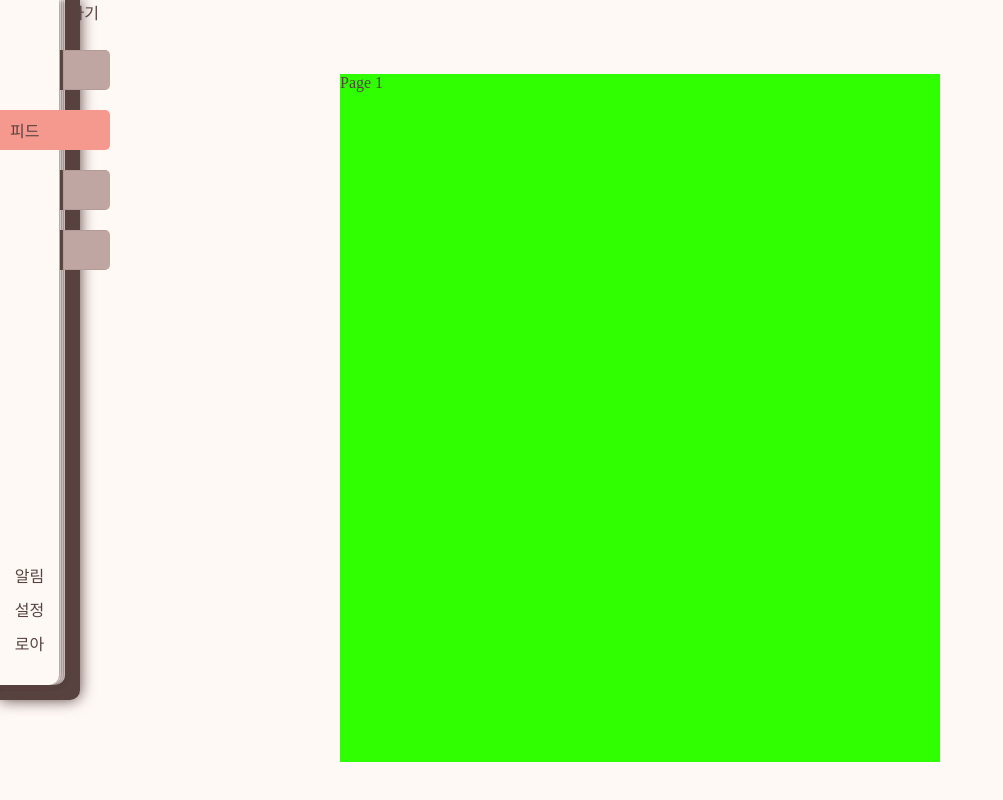
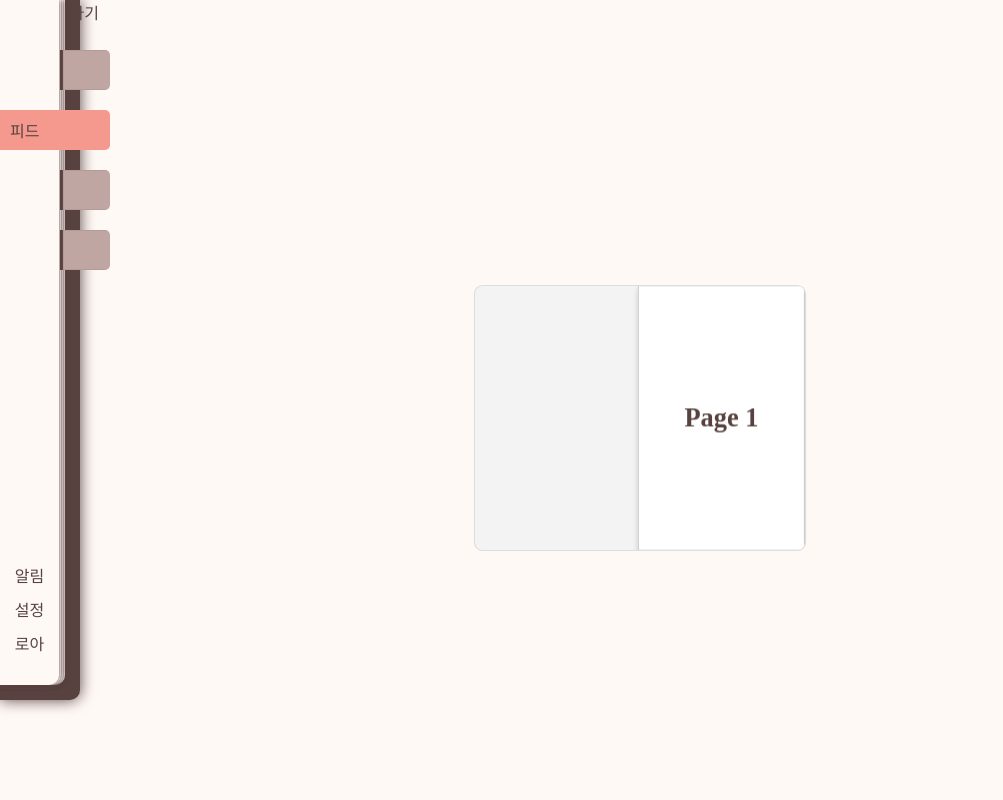
Before and after one commit to thingk0/Mybrary, a React (Create React App) app in the folder frontend/: page /mybrary/userid/bookshelf/categoryid/1 in a window 1280 px wide. Shown: the top 800 px of the page, without its empty margins (0-1003 px from the left). Built offline with nearby package versions, Linux system fonts and the light colour scheme; a web font is replaced by a local one.

Commit message:
FEAT: 데테일페이지 스타일링
Change-Id: Ia92a4adddf6bb40cd5320c95881db769f6d94d2a

```diff
--- a/frontend/src/pages/style/BookDetailPage.module.css
+++ b/frontend/src/pages/style/BookDetailPage.module.css
@@ -5,6 +5,7 @@
   justify-content: center;
   width: 100%;
 }
+
 .middle {
   display: flex;
   justify-content: center;
@@ -15,13 +16,60 @@
 }
 
 .book {
-  width: 50%;
-  height: 100%;
-  background-color: #2fff00;
-  transform: scale(1);
-  transition: transform 600ms ease-out;
+  display: flex;
+  justify-content: center;
+  align-items: center;
+  width: 300px; /* 책의 전체 너비 */
+  height: 240px; /* 책의 전체 높이 */
+  background-color: #f3f3f3;
+  border: 1px solid #ddd;
+  border-radius: 8px;
+  overflow: hidden;
+  position: relative;
+  perspective: 1000px;
 }
 
-.book-animate {
-  transform: scale(1);
+.leftpage,
+.rightpage {
+  width: 150px; /* 페이지 너비 */
+  height: 240px; /* 페이지 높이 */
+  background-color: white;
+  border: 1px solid #ccc;
+  box-shadow: 0 3px 5px rgba(0, 0, 0, 0.2);
+  text-align: center;
+  line-height: 240px;
+  font-size: 24px;
+  font-weight: bold;
+  position: absolute;
+  backface-visibility: hidden;
+  transition: transform 0.6s;
 }
+
+.leftpage {
+  left: 0%;
+  transform-origin: left center;
+}
+
+.rightpage {
+  right: 0%;
+  transform-origin: right center;
+}
+
+.leftpage:hover,
+.rightpage:hover {
+  cursor: pointer;
+  background-color: #f9f9f9;
+}
+
+.book .leftpage:active {
+  transform: rotateY(90deg);
+}
+
+.book .rightpage:active {
+  transform: rotateY(90deg);
+}
+
+.animate {
+  transform: scale(1.1); /* 애니메이션 효과 */
+  transition: transform 0.6s ease-out;
+}
```
